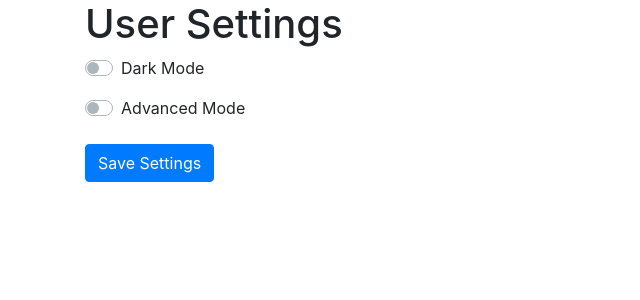
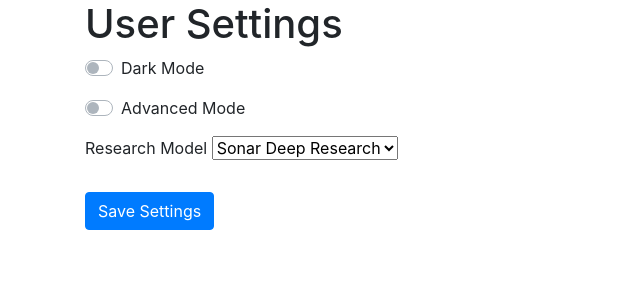
Before and after one commit to drublackberry/talia, a Flask app: page /settings in a window 1280 px wide. Shown: the part 56-356 px from the top of the page, without its empty margins (0-640 px from the left). Run offline with Flask 3, Linux system fonts and the light colour scheme; the visitor is signed in with stand-in values (Sample User, id 1); some libraries are stand-ins or nearby versions.

Commit message:
feat: implement streaming research results with model selection support

```diff
--- a/app/forms.py
+++ b/app/forms.py
@@ -39,6 +39,10 @@ class ResearchForm(FlaskForm):
 class SettingsForm(FlaskForm):
     dark_theme = BooleanField('Dark Mode')
     advanced_mode = BooleanField('Advanced Mode')
+    research_model = SelectField('Research Model', choices=[
+        ('sonar-deep-research', 'Sonar Deep Research'),
+        ('sonar-pro', 'Sonar Pro')
+    ])
     submit = SubmitField('Save Settings')
 
 class EditPromptForm(FlaskForm):
--- a/app/models.py
+++ b/app/models.py
@@ -90,6 +90,7 @@ class UserSettings(db.Model):
     id = db.Column(db.Integer, primary_key=True)
     theme = db.Column(db.String(10), nullable=False, default='light')
     advanced_mode = db.Column(db.Boolean, nullable=False, default=False)
+    research_model = db.Column(db.String(50), nullable=False, default='sonar-deep-research')
     user_id = db.Column(db.Integer, db.ForeignKey('user.id'), nullable=False, unique=True)
     user = db.relationship('User', back_populates='_settings')
 
--- a/app/routes.py
+++ b/app/routes.py
@@ -1,4 +1,5 @@
-from flask import Blueprint, render_template, flash, redirect, url_for, request, abort, current_app
+from flask import Blueprint, render_template, flash, redirect, url_for, request, Response, stream_with_context, abort, current_app
+import json
 from flask_login import login_user, logout_user, current_user, login_required
 from app import db
 from app.models import User, Candidate, Research, Project, Prompt
@@ -64,31 +65,23 @@ def project(project_id):
             project.candidates.append(candidate)
 
         try:
-            # Call the Perplexity API to get the full profile
-            full_research_text = get_profile_from_linkedin_url(candidate.linkedin_url)
-
-            # For now, we'll use a placeholder for the score and a truncated summary.
-            # A future improvement could be to use another LLM call to score and summarize.
-            summary_text = (full_research_text[:200] + '...') if len(full_research_text) > 200 else full_research_text
-            score = 0  # Placeholder score
+            # Create a placeholder research object
+            new_research = Research(
+                prompt_id=latest_prompt.id,
+                full_research="Processing...",
+                candidate_id=candidate.id,
+                user_id=current_user.id,
+                project_id=project.id
+            )
+            db.session.add(new_research)
+            db.session.commit()
+            flash('Research has started. Results will stream in below as they become available.', 'info')
+            # Redirect to a page that will display the streaming content
+            return redirect(url_for('main.research_stream', research_id=new_research.id))
 
         except Exception as e:
-            flash(f'An error occurred while fetching data from Perplexity: {e}', 'danger')
+            flash(f'An error occurred while creating the research record: {e}', 'danger')
             return redirect(url_for('main.project', project_id=project.id))
-
-        research = Research(
-            prompt=latest_prompt,
-            overall_score=score,
-            summary=summary_text,
-            full_research=full_research_text,
-            candidate=candidate,
-            user_id=current_user.id,
-            project_id=project.id
-        )
-        db.session.add(research)
-        db.session.commit()
-        flash('Research has been completed and saved!')
-        return redirect(url_for('main.project', project_id=project.id))
 
     if request.method == 'GET':
         prompt_form.text.data = project.master_prompt
@@ -104,6 +97,36 @@ def research_detail(research_id):
         abort(403)
     return render_template('research_detail.html', title='Research Details', research=research)
 
+@bp.route('/research_stream/<int:research_id>')
+@login_required
+def research_stream(research_id):
+    research = Research.query.get_or_404(research_id)
+    return render_template('research_stream.html', title='Research in Progress', research=research)
+
+@bp.route('/stream/<int:research_id>')
+@login_required
+def stream(research_id):
+    research = Research.query.get_or_404(research_id)
+
+    def generate():
+        full_response = ""
+        try:
+            for chunk in get_profile_from_linkedin_url(research.candidate.linkedin_url, research_model=current_user.settings.research_model):
+                yield f"data: {chunk.model_dump_json()}\n\n"
+                if chunk.choices and chunk.choices[0].delta.content:
+                    full_response += chunk.choices[0].delta.content
+
+            research.full_research = full_response
+            db.session.commit()
+        except Exception as e:
+            error_message = f"An error occurred: {e}"
+            research.full_research = error_message
+            db.session.commit()
+            error_payload = {"error": error_message}
+            yield f"data: {json.dumps(error_payload)}\n\n"
+
+    return Response(stream_with_context(generate()), mimetype='text/event-stream')
+
 @bp.route('/settings', methods=['GET', 'POST'])
 @login_required
 def settings():
@@ -111,12 +134,14 @@ def settings():
     if form.validate_on_submit():
         current_user.settings.theme = 'dark' if form.dark_theme.data else 'light'
         current_user.settings.advanced_mode = form.advanced_mode.data
+        current_user.settings.research_model = form.research_model.data
         db.session.commit()
         flash('Your settings have been updated.')
         return redirect(url_for('main.settings'))
     elif request.method == 'GET':
         form.dark_theme.data = current_user.settings.theme == 'dark'
         form.advanced_mode.data = current_user.settings.advanced_mode
+        form.research_model.data = current_user.settings.research_model
     return render_template('settings.html', title='Settings', form=form)
 
 @bp.route('/login', methods=['GET', 'POST'])
--- a/app/templates/settings.html
+++ b/app/templates/settings.html
@@ -16,6 +16,10 @@
         {{ form.advanced_mode.label(class="custom-control-label", for="advancedModeSwitch") }}
       </div>
     </div>
+    <div class="form-group mt-3">
+        {{ form.research_model.label(class="form-label") }}
+        {{ form.research_model(class="form-select") }}
+    </div>
     <div class="form-group mt-4">
       {{ form.submit(class="btn btn-primary") }}
     </div>
```
Also changed, not shown: app/services.py (+10 -11 lines), app/templates/research_stream.html (added, +62 -0 lines), 1 other file.
